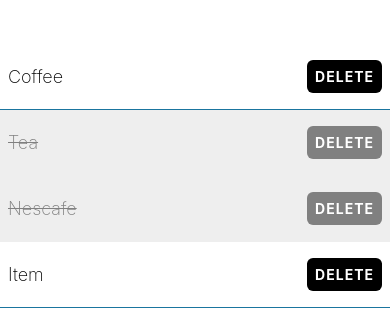
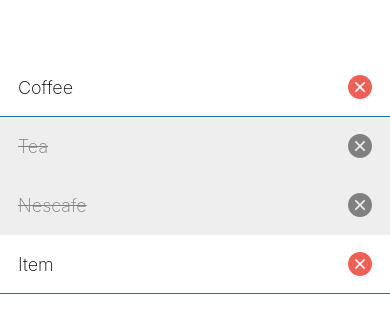
Before and after one commit to jmourad312/React-Native-with-Karmen-FEM, a React Native app: screen / in a window 390 px wide. Shown: the part 246-576 px from the top of the page. Built offline with nearby package versions, Linux system fonts and the light colour scheme.

Commit message:
add expo icons

```diff
--- a/components/ShoppingListItem.tsx
+++ b/components/ShoppingListItem.tsx
@@ -1,6 +1,7 @@
 import { Alert, StyleSheet, Text, TouchableOpacity, View } from "react-native";
 import { StatusBar } from "expo-status-bar";
 import { theme } from "../theme";
+import { AntDesign } from "@expo/vector-icons";
 
 type Props = {
   name?: string;
@@ -46,15 +47,12 @@
         {name}
       </Text>
 
-      <TouchableOpacity
-        style={[
-          styles.button,
-          isCompleted ? styles.completedButton : undefined,
-        ]}
-        onPress={handleDelete}
-        activeOpacity={0.5}
-      >
-        <Text style={styles.buttonText}>Delete</Text>
+      <TouchableOpacity onPress={handleDelete} activeOpacity={0.5}>
+        <AntDesign
+          name={"closecircle"}
+          size={24}
+          color={isCompleted ? theme.colorGray : theme.colorRed}
+        />
       </TouchableOpacity>
 
       <StatusBar style="auto" />
@@ -67,7 +65,7 @@
     flexDirection: "row",
     justifyContent: "space-between",
     alignItems: "center",
-    paddingHorizontal: 8,
+    paddingHorizontal: 18,
     paddingVertical: 16,
     borderBottomColor: theme.colorCerulean,
     borderBottomWidth: 1,
@@ -80,20 +78,6 @@
   completedItemText: {
     textDecorationLine: "line-through",
     textDecorationColor: theme.colorGray,
-    color: theme.colorGray
-  },
-  button: {
-    backgroundColor: theme.colorBlack,
-    padding: 8,
-    borderRadius: 6,
-  },
-  completedButton: {
-    backgroundColor: theme.colorGray,
-  },
-  buttonText: {
-    color: theme.colorWhite,
-    fontWeight: "bold",
-    textTransform: "uppercase",
-    letterSpacing: 1,
+    color: theme.colorGray,
   },
 });
--- a/package.json
+++ b/package.json
@@ -10,6 +10,7 @@
     "lint": "eslint ."
   },
   "dependencies": {
+    "@expo/vector-icons": "^14.0.2",
     "expo": "~52.0.46",
     "expo-status-bar": "~2.0.1",
     "react": "18.3.1",
--- a/theme.ts
+++ b/theme.ts
@@ -4,4 +4,5 @@
   colorBlack: "#000",
   colorGray: "#808080",
   colorLightGray: "#eee",
+  colorRed: "#ee6055",
 };
```
Also changed, not shown: 1 other file (tests, documents, lock files or other folders).
